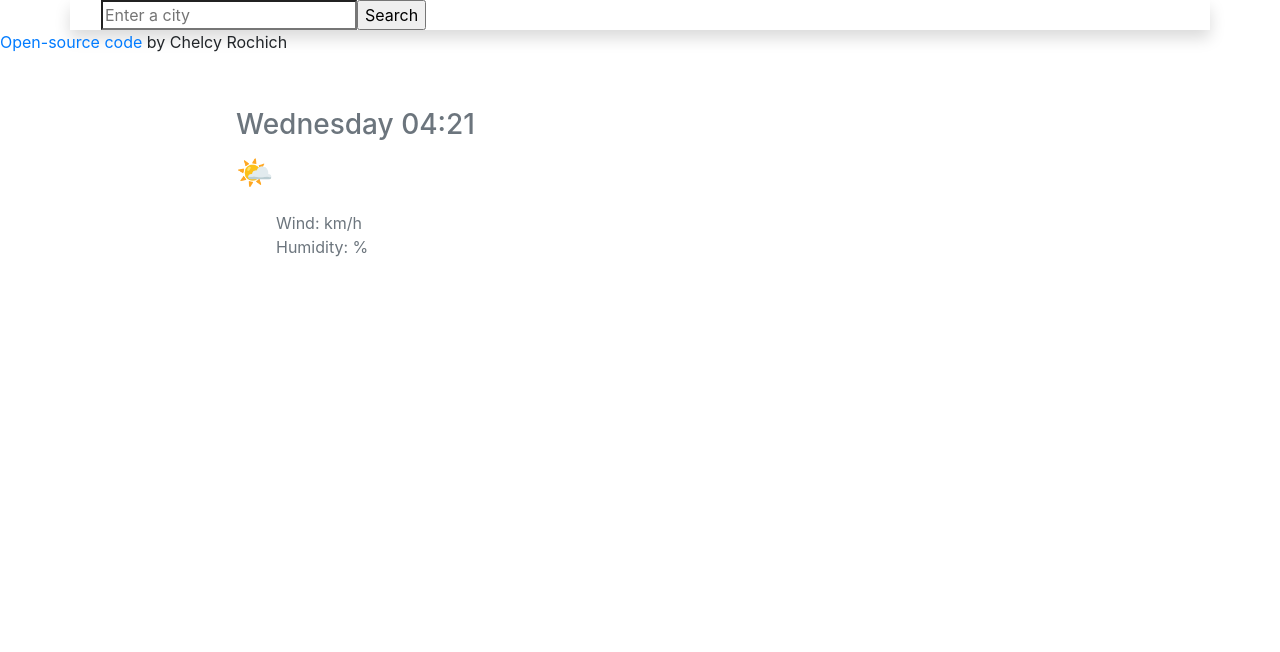
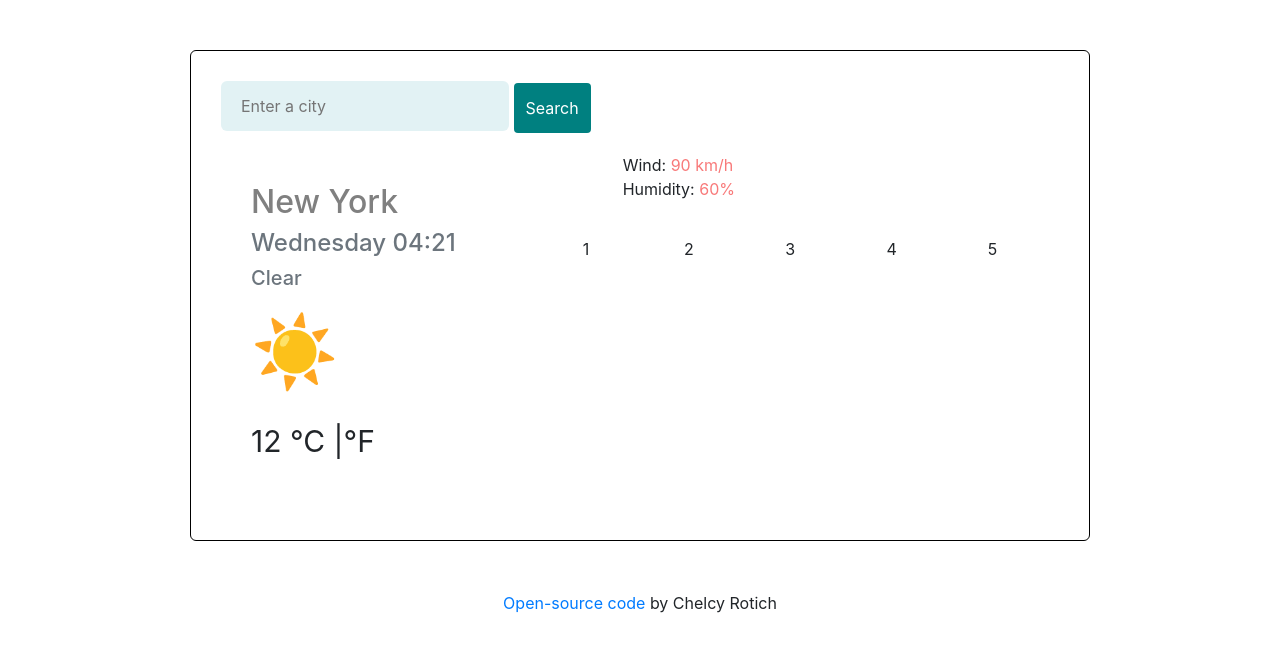
Before and after one commit to ccrotich12/weather-project, a plain HTML site: page project 1.html in a window 1280 px wide. Drawn offline with nearby package versions, Linux system fonts and the light colour scheme.

Commit message:
Complete Revamp of the top elements

```diff
--- a/project 1.html
+++ b/project 1.html
@@ -15,62 +15,61 @@
   </head>
 
   <body>
-    <div class="container shadow">
-      <div class="wrapper">
+    <div class="container">
+      <div class="weather-app">
+        <form class="form-inline" id="search-city-form"></form>
           <div class="row">
-          <div class="col-md-11">
-            <form class="form-inline" id="search-city-form">
+            <div class="col-12">
               <input
                 type="search"
                 class="shadow-md"
                 placeholder="Enter a city"
-                id="search-city"
+                id="search-input"
               />
               <input
                 type="submit"
                 value="Search"
-                class="shadow-md"
+                class="btn btn-primary"
                 id="submit-city"
               />
-            </form>
             </div>
           </div>
+        </form>
         <div class="row">
-          <div class="col-md-7 text-justify-left">
-            <div class="city-card" style="width: 500px">
-              <div class="card-body">
-                <h2 class="city-title" id="location"></h2>
-                <h3 class="city-date mb-2 text-muted" id="city-time">Thu</h3>
-                <h5 class="city-subtitle text-muted" id="temp-description"></h5>
-                <p class="card-text">🌤️</p>
-                <p class="city-temp">
-                  <span class="temperature" id="temperatureElement"
-                    ><strong></strong
-                  ></span>
-                  <span class="units">
-                    <div class="container-stats">
-                      <ul class="text-muted">
-                        <li id="wind">Wind: km/h</li>
-                        <li id="humidity">Humidity: %</li>
-                      </ul>
-                    </div>
-                  </span>
+          <div class="col-5">
+            <div class="city-card">
+              <h2 class="city-title" id="location">New York</h2>
+              <h4 class="city-date text-muted" id="city-time">Thu, 3:45 </h4>
+              <h5 class="city-subtitle text-muted" id="temp-description">Clear</h5>
+              <p class="card-text">☀️</p>
+              <p class="city-temp">12
+                <span class="temperature" id="temperatureElement">°C |°F</span>
               </p>
             </div>
           </div>
+          <div class="col-7 misc">
+            <div class="row container-stats">
+              <ul>
+                <li id="wind">Wind:<span class="accent"> 90 km/h</span></li>
+                <li id="humidity">Humidity:<span class="accent"> 60%</span></li>
+              </ul>
             </div>
-          <div class="col-md-5 text-center"
-           <div class="weekly-container">
+            <div class="row">
+              <div class="col">1</div>
+              <div class="col">2</div>
+              <div class="col">3</div>
+              <div class="col">4</div>
+              <div class="col">5</div>
             </div>
           </div>
         </div>
       </div>
     </div>
     <footer>
-      <a href="https://github.com/ccrotich12/weather-project"
+      <a href="https://github.com/ccrotich12/weather-project"target:"_blank"
         >Open-source code</a
       >
-      by Chelcy Rochich
+      by Chelcy Rotich
     </footer>
     <script src="src/index.js"></script>
   </body>
--- a/src/styles.css
+++ b/src/styles.css
@@ -1,38 +1,54 @@
 body {
-  font-family: Verdana, Geneva, Tahoma, sans-serif;
+  font-family: "Times New Roman", Times, serif;
 }
-
-.wrapper {
-  max-width: 1170px;
-  margin-left: auto;
-  margin-right: auto;
-  padding-left: 16px;
-  padding-right: 16px;
+.container {
+  margin: 50px;
+}
+.weather-app {
+  max-width: 900px;
+  margin: 0 auto;
+  padding: 30px;
+  border: 1px solid black;
+  border-radius: 6px;
+  box-shadow: gray;
 }
 form {
+  margin: 0 auto;
+}
+.form-inline {
   display: block;
   margin: 0 auto;
-  text-align: center;
 }
-.search {
-  display: block;
-  margin: 0 auto;
-  margin-top: 50px;
+#search-input {
+  background: #e2f2f4;
+  box-shadow: #f4f1e6;
+  border: none;
+  height: 50px;
+  padding: 15px 20px;
+  border-radius: 6px;
+  line-height: 32px;
+}
+#submit-city {
+  border: none;
+  background: teal;
+  height: 50px;
 }
 .city-card {
-  position: absolute;
   margin-top: 20px;
   padding: 30px;
-  text-align: left;
-  border-radius: 4%;
-  left: 100px;
+  border-radius: 6px;
   transition: all 200ms ease-in-out;
 }
 .city-card:hover {
-  background: #f4f1e6;
+  background: #e2f2f4;
+}
+h2,
+h4,
+h5 {
+  color: gray;
 }
 .card-text {
-  font-size: 30px;
+  font-size: 70px;
 }
 .city-temp {
   font-size: 30px;
@@ -45,11 +61,20 @@ form {
 ul {
   list-style-type: none;
 }
-div.container.stats {
+div.container-stats {
   display: block;
-  position: relative;
-  left: 50px;
+  margin: 0 auto;
+  padding: 20px 0;
+}
+.misc:hover {
+  background: #e2f2f4;
 }
 .class {
   display: inline;
 }
+.accent {
+  color: #f87979;
+}
+footer {
+  text-align: center;
+}
```
Lines whose indentation alone changed are shown as unchanged.
